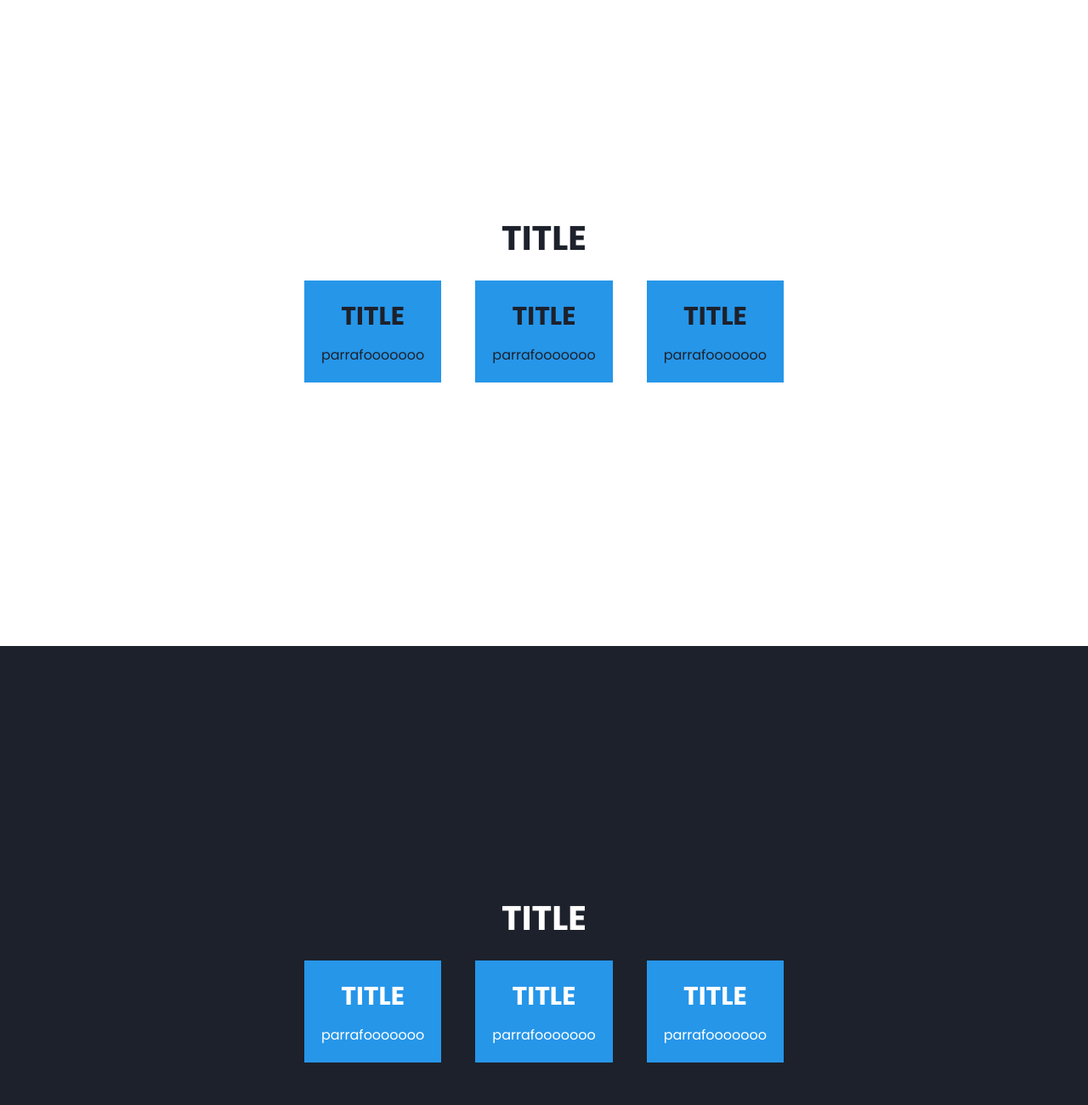
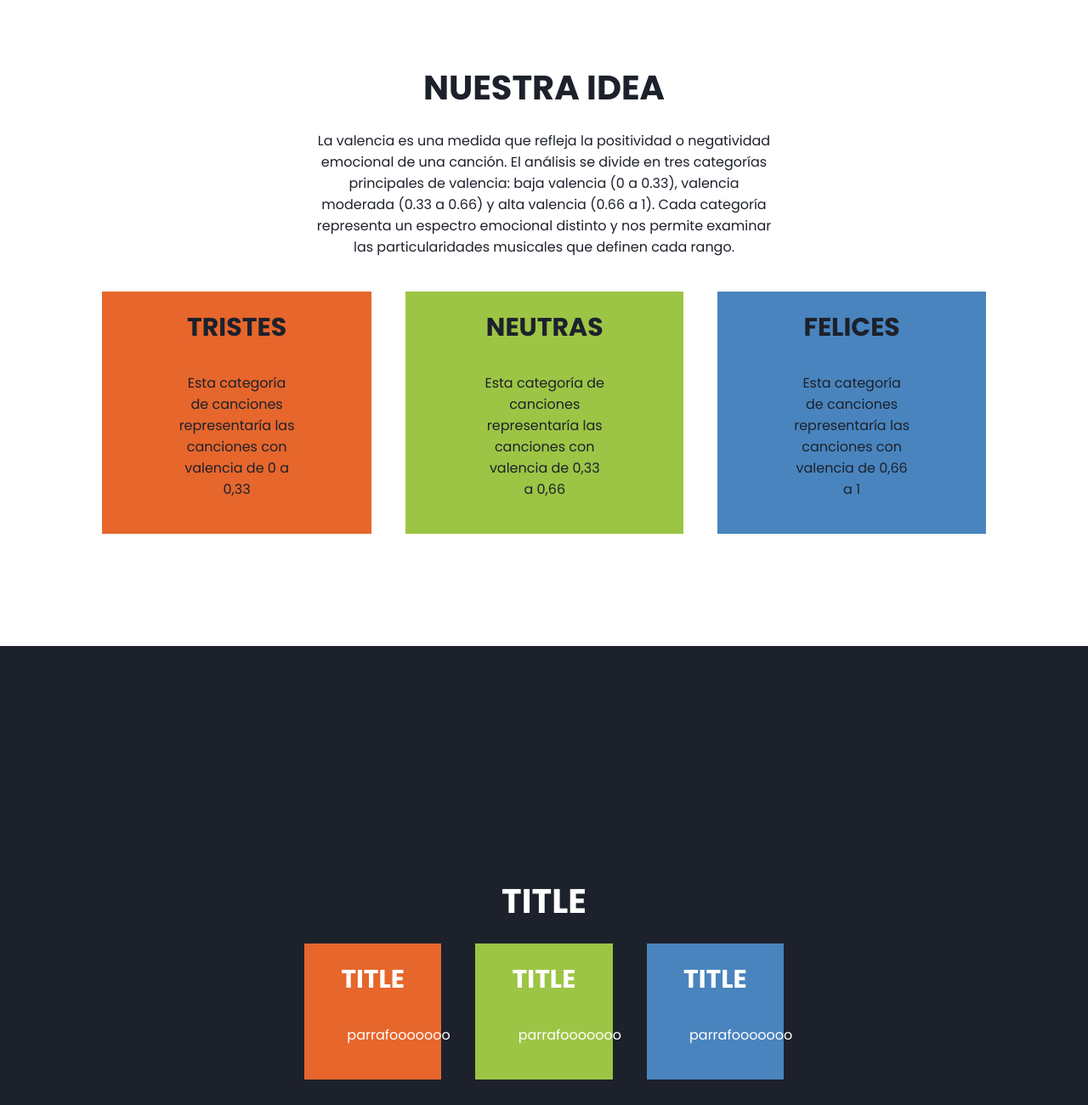
Before and after one commit to osaintnom/Anlisis-del-Comportamiento-de-Spotify, a plain HTML site: page template/index.html in a window 1280 px wide. Shown: the part 840-2140 px from the top of the page at 85% size. Drawn offline with Linux system fonts and the light colour scheme.

Commit message:
Cambios primera pagina

```diff
--- a/template/index.html
+++ b/template/index.html
@@ -9,7 +9,65 @@
     <body>
 
         <section>
-            <h1>Reveal elements</h1>
+            <h1>La emoción musical y sus aspectos</h1>
+        </section>
+        <section>
+            <div class="container reveal">
+                <h2>Nuestra idea</h2>
+                <p> La valencia es una medida que refleja la positividad o negatividad emocional de una canción. El análisis se divide en tres categorías principales de valencia: baja valencia (0 a 0.33), valencia moderada (0.33 a 0.66) y alta valencia (0.66 a 1). Cada categoría representa un espectro emocional distinto y nos permite examinar las particularidades musicales que definen cada rango. </p>
+                <div class="cards">
+                    <div class="text-card">
+                        <h3>Tristes</h3>
+                        <p> Esta categoría de canciones representaría las canciones con valencia de 0 a 0,33 </p>
+                    </div>
+                    <div class="text-card">
+                        <h3>Neutras</h3>
+                        <p> Esta categoría de canciones representaría las canciones con valencia de 0,33 a 0,66 </p>
+                    </div>
+                    <div class="text-card">
+                        <h3>Felices</h3>
+                        <p> Esta categoría de canciones representaría las canciones con valencia de 0,66 a 1 </p>
+                    </div>
+                </div>
+            </div>
+        </section>
+        <section>
+            <div class="container reveal">
+                <h2>Title</h2>
+                <div class="cards">
+                    <div class="text-card">
+                        <h3>title</h3>
+                        <p> parrafooooooo </p>
+                    </div>
+                    <div class="text-card">
+                        <h3>title</h3>
+                        <p> parrafooooooo </p>
+                    </div>
+                    <div class="text-card">
+                        <h3>title</h3>
+                        <p> parrafooooooo </p>
+                    </div>
+                </div>
+            </div>
+        </section>
+        <section>
+            <div class="container reveal">
+                <h2>Title</h2>
+                <div class="cards">
+                    <div class="text-card">
+                        <h3>title</h3>
+                        <p> parrafooooooo </p>
+                    </div>
+                    <div class="text-card">
+                        <h3>title</h3>
+                        <p> parrafooooooo </p>
+                    </div>
+                    <div class="text-card">
+                        <h3>title</h3>
+                        <p> parrafooooooo </p>
+                    </div>
+                </div>
+            </div>
         </section>
         <section>
             <div class="container reveal">
--- a/template/style.css
+++ b/template/style.css
@@ -18,6 +18,14 @@ section{
     align-items: center;
 }
 
+p {
+    text-align: center;
+    width: 50%;
+    margin: 0 auto;
+    padding-top: 20px; /* Add desired top padding */
+    padding-bottom: 20px; /* Add desired bottom padding */
+  }
+
 section:nth-child(1){
     color: #fff;
 }
@@ -32,8 +40,20 @@ section:nth-child(3){
 }
 
 section:nth-child(4){
+    color: #fff;
+}
+
+section:nth-child(5){
+    color: #fff;
+}
+
+section:nth-child(6){
     color: #1D212B;
     background: #fff;
+}
+
+section:nth-child(6){
+    color: #fff;
 }
 
 section .container{
@@ -54,11 +74,23 @@ section .cards{
     display: flex;
 }
 
-section .cards .text-card{
-    background: #2696E9;
+section .cards .text-card:nth-child(1) {
+    background: #E6662C;
     margin: 20px;
     padding: 20px;
-}
+  }
+
+  section .cards .text-card:nth-child(2) {
+    background: #9CC545;
+    margin: 20px;
+    padding: 20px;
+  }
+
+  section .cards .text-card:nth-child(3) {
+    background: #4984BE;
+    margin: 20px;
+    padding: 20px;
+  }
 
 section .cards .text-card h3{
     font-size: 30px;
```
